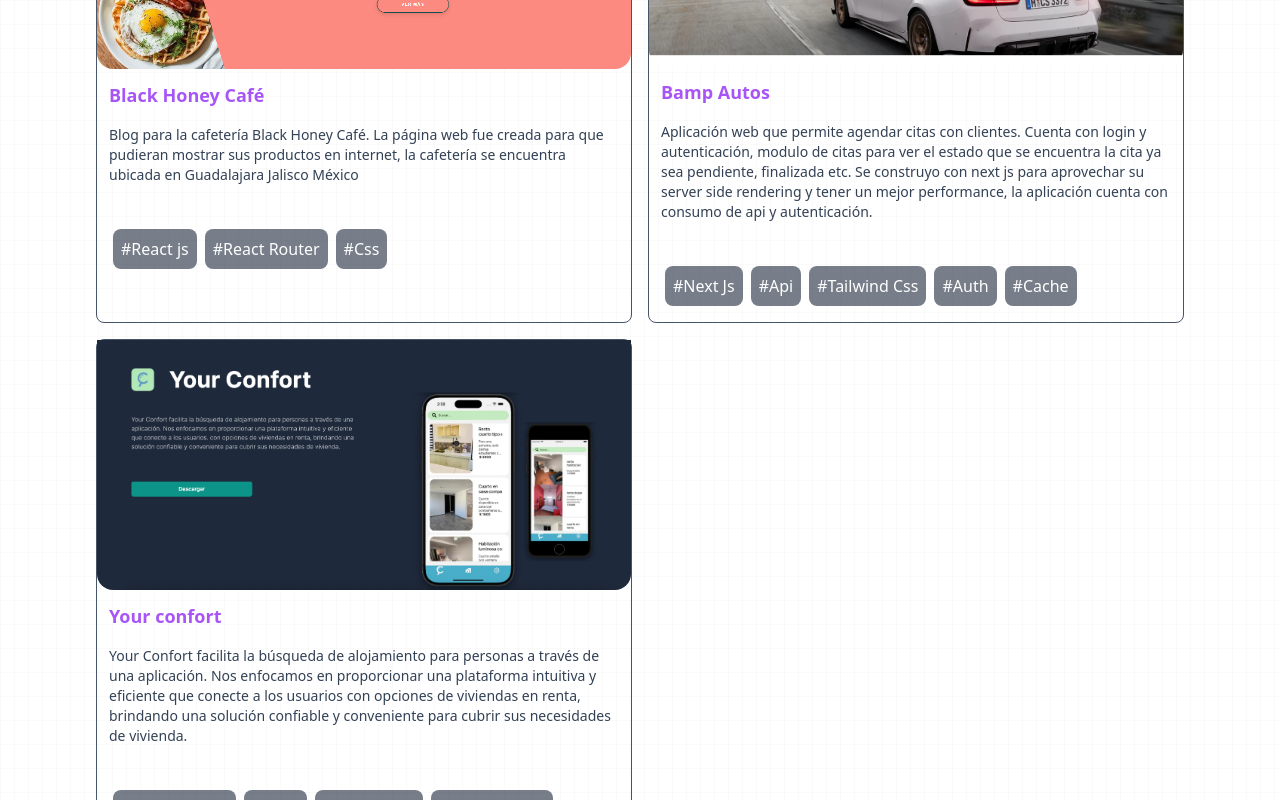
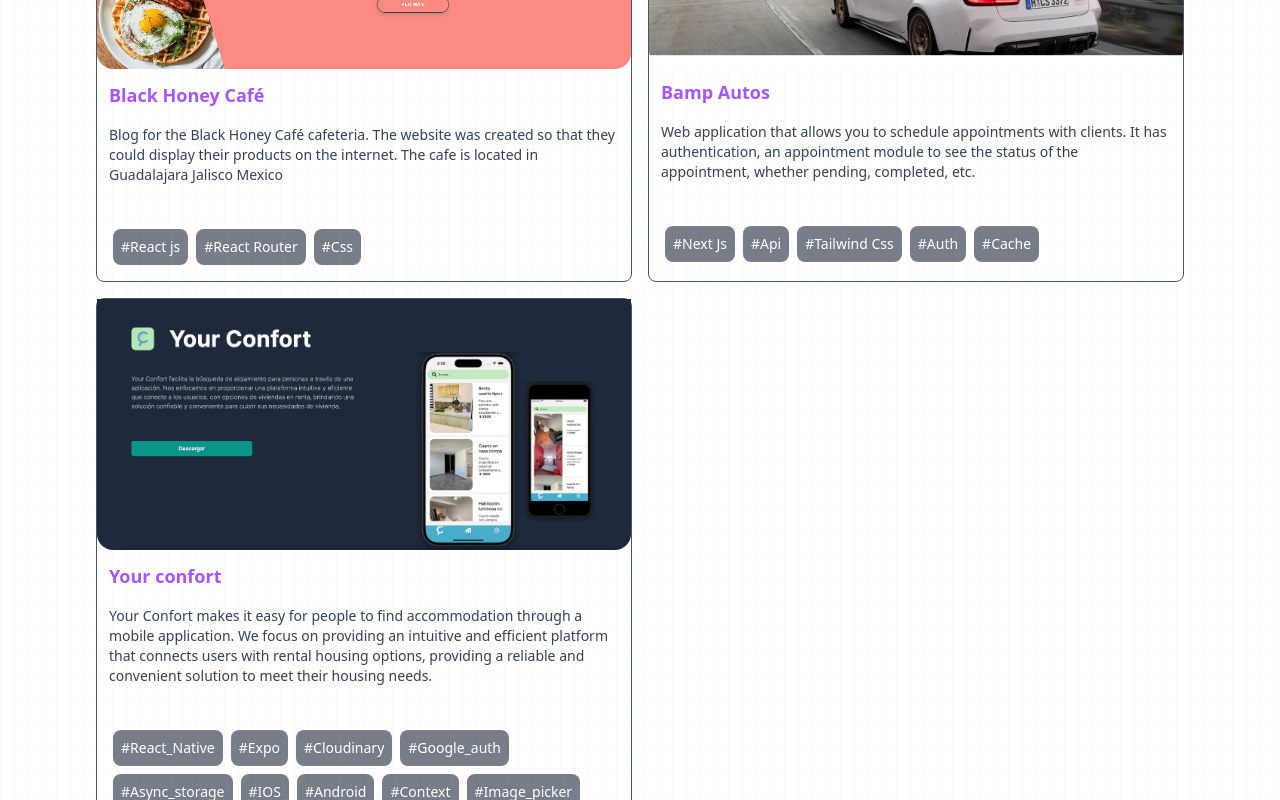
Before and after one commit to EduardoHead18/portafolio, a Next.js app: page / in a window 1280 px wide. Shown: the part 1560-2360 px from the top of the page. Built offline with nearby package versions, Linux system fonts and the light colour scheme; a web font is replaced by a local one; what next-reveal would draw is missing.

Commit message:
update: update the font size in tags in the projects section

```diff
--- a/projects.json
+++ b/projects.json
@@ -2,21 +2,21 @@
     {
       "title": "Black Honey Café",
       "image": "/assets/img-projects/black_honey.jpg",
-      "description": "Blog para la cafetería Black Honey Café. La página web fue creada para que pudieran mostrar sus productos en internet, la cafetería se encuentra ubicada en Guadalajara Jalisco México",
+      "description": "Blog for the Black Honey Café cafeteria. The website was created so that they could display their products on the internet. The cafe is located in Guadalajara Jalisco Mexico",
       "tags": ["React js", "React Router", "Css"],
       "url": "https://blackhonycafe.com"
     },
     {
       "title": "Bamp Autos",
       "image": "/assets/img-projects/bamp_autos.png",
-      "description": "Aplicación web que permite agendar citas con clientes. Cuenta con login y autenticación, modulo de citas para ver el estado que se encuentra la cita ya sea pendiente, finalizada etc. Se construyo con next js para aprovechar su server side rendering y tener un mejor performance, la aplicación cuenta con consumo de api y autenticación.",
+      "description": "Web application that allows you to schedule appointments with clients. It has authentication, an appointment module to see the status of the appointment, whether pending, completed, etc.",
       "tags": ["Next Js", "Api", "Tailwind Css", "Auth", "Cache"],
       "url": "https://bamp-frontend.vercel.app"
     },
     {
       "title": "Your confort",
       "image": "/assets/img-projects/yc.png",
-      "description": "Your Confort facilita la búsqueda de alojamiento para personas a través de una aplicación. Nos enfocamos en proporcionar una plataforma intuitiva y eficiente que conecte a los usuarios con opciones de viviendas en renta, brindando una solución confiable y conveniente para cubrir sus necesidades de vivienda.",
+      "description": "Your Confort makes it easy for people to find accommodation through a mobile application. We focus on providing an intuitive and efficient platform that connects users with rental housing options, providing a reliable and convenient solution to meet their housing needs.",
       "tags": [
         "React_Native",
         "Expo",
--- a/src/components/body/SectionProjects.jsx
+++ b/src/components/body/SectionProjects.jsx
@@ -47,7 +47,7 @@
                   {data.tags.map((tag, index) => (
                     <p
                       key={index}
-                      className="opacity-60 text-center bg-slate-800 rounded-lg m-1 p-2"
+                      className="opacity-60 text-center text-sm font-extralight bg-slate-800 rounded-lg m-1 p-2"
                     >
                       #{tag}
                     </p>
```
